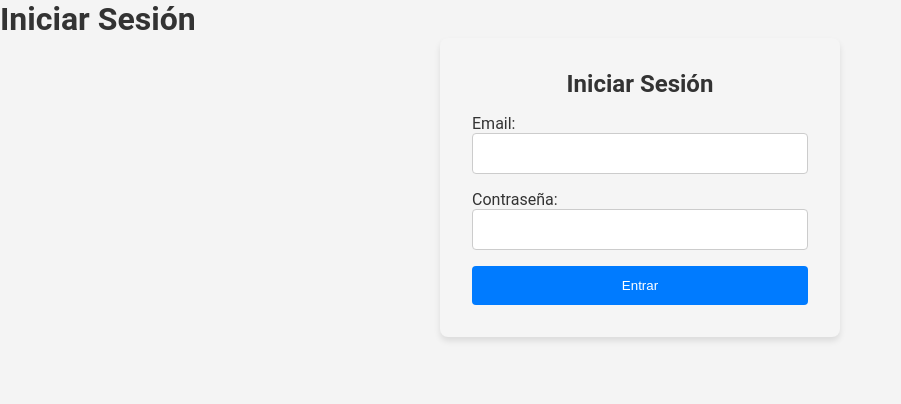
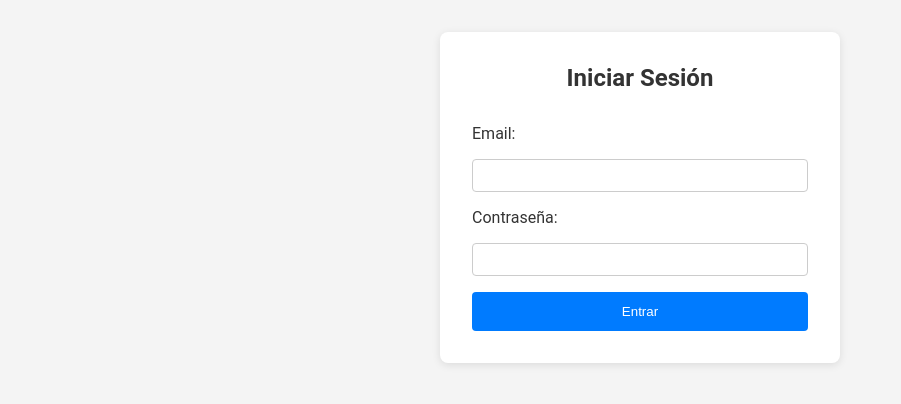
Before and after one commit to KenyMaldonado/ProyectoTercerSemestre, a React (Vite) app in the folder Proyecto/proyecto.client/: page /login in a window 1280 px wide. Shown: the top 404 px of the page, without its empty margins (0-901 px from the left). Built offline with nearby package versions, Linux system fonts and the light colour scheme; the HTML template or start-up script is replaced by a standard one.

Commit message:
Cambios menores al panel de administración y al login

```diff
--- a/Proyecto/proyecto.client/src/components/Auth/LoginForm.module.css
+++ b/Proyecto/proyecto.client/src/components/Auth/LoginForm.module.css
@@ -1,35 +1,41 @@
 .form {
+    display: flex;
+    flex-direction: column;
+    gap: 1rem;
     max-width: 400px;
-    margin: auto;
+    margin: 2rem auto;
     padding: 2rem;
-    background-color: #f5f5f5;
+    background: #fff;
     border-radius: 8px;
-    box-shadow: 0 4px 6px rgba(0,0,0,0.1);
+    box-shadow: 0 2px 8px rgba(0,0,0,0.1);
 }
 
 .title {
     text-align: center;
     margin-bottom: 1rem;
+    color: #333;
 }
 
 input {
-    width: 100%;
-    padding: 0.75rem;
-    margin-bottom: 1rem;
+    padding: 0.5rem;
     border: 1px solid #ccc;
     border-radius: 4px;
 }
 
 button {
-    width: 100%;
+    background: #007bff;
+    color: white;
     padding: 0.75rem;
-    background-color: #007bff;
-    color: white;
     border: none;
     border-radius: 4px;
     cursor: pointer;
 }
 
 button:hover {
-    background-color: #0056b3;
+    background: #0056b3;
 }
+
+.error {
+    color: red;
+    text-align: center;
+}
--- a/Proyecto/proyecto.client/src/components/Auth/LoginForm.tsx
+++ b/Proyecto/proyecto.client/src/components/Auth/LoginForm.tsx
@@ -1,24 +1,56 @@
 import { useState } from 'react';
+import { useNavigate } from 'react-router-dom';
 import styles from './LoginForm.module.css';
 
 const LoginForm = () => {
     const [email, setEmail] = useState('');
     const [password, setPassword] = useState('');
+    const [errorMsg, setErrorMsg] = useState('');
+    const navigate = useNavigate();
 
-    const handleSubmit = (e: React.FormEvent) => {
+    const handleSubmit = async (e: React.FormEvent) => {
         e.preventDefault();
+        setErrorMsg('');
+
         if (!email || !password) {
-        alert('Por favor, completa todos los campos');
+        setErrorMsg('Por favor, completa todos los campos');
         return;
         }
 
-    console.log('Login con:', { email, password });
-    // Aquí podrías llamar a un backend
-};
+        try {
+        const response = await fetch('https://localhost:5001/api/auth/login', {
+            method: 'POST',
+            headers: {
+            'Content-Type': 'application/json'
+            },
+            body: JSON.stringify({ email, password })
+        });
 
-return (
-    <form onSubmit={handleSubmit} className={styles.form}>
+        if (response.ok) {
+            const result = await response.json();
+            console.log('Login exitoso:', result);
+
+            // Marca la sesión como autenticada (sin token, usando sessionStorage)
+            sessionStorage.setItem('isAuthenticated', 'true');
+
+            // Redirige al panel admin
+            navigate('/admin');
+        } else {
+            const error = await response.text();
+            setErrorMsg(error || 'Credenciales inválidas');
+        }
+        } catch (err) {
+        console.error('Error al conectar con la API:', err);
+        setErrorMsg('Error de conexión. Intenta más tarde.');
+        }
+    };
+
+    return (
+        <form onSubmit={handleSubmit} className={styles.form}>
         <h2 className={styles.title}>Iniciar Sesión</h2>
+
+        {errorMsg && <p className={styles.error}>{errorMsg}</p>}
+
         <label>Email:</label>
         <input
             type="email"
@@ -27,6 +59,7 @@ return (
             required
             aria-label="Email"
         />
+
         <label>Contraseña:</label>
         <input
             type="password"
@@ -35,6 +68,7 @@ return (
             required
             aria-label="Password"
         />
+
         <button type="submit">Entrar</button>
         </form>
     );
--- a/Proyecto/proyecto.client/src/pages/Login.tsx
+++ b/Proyecto/proyecto.client/src/pages/Login.tsx
@@ -3,8 +3,7 @@ import LoginForm from '../components/Auth/LoginForm';
 const Login = () => {
     return (
         <div>
-        <h1>Iniciar Sesión</h1>
-        <LoginForm />
+            <LoginForm />
         </div>
     );
 };
--- a/Proyecto/proyecto.client/src/routes/AppRoutes.tsx
+++ b/Proyecto/proyecto.client/src/routes/AppRoutes.tsx
@@ -5,6 +5,7 @@ import Equipos from '../pages/Equipos';
 import Jugadores from '../pages/Jugadores';
 import Partidos from '../pages/Partidos';
 import Login from '../pages/Login';
+import AdminPanel from '../pages/AdminPanel';
 // import TournamentList from '@/features/tournaments/pages/TournamentList';
 
 const AppRoutes = () => {
@@ -16,6 +17,7 @@ const AppRoutes = () => {
                 <Route path="/jugadores" element={<Jugadores />} />
                 <Route path="/partidos" element={<Partidos />} />
                 <Route path="/login" element={<Login />} />
+                <Route path="/admin" element={<AdminPanel />} />
             </Routes>
     );
 };
```
